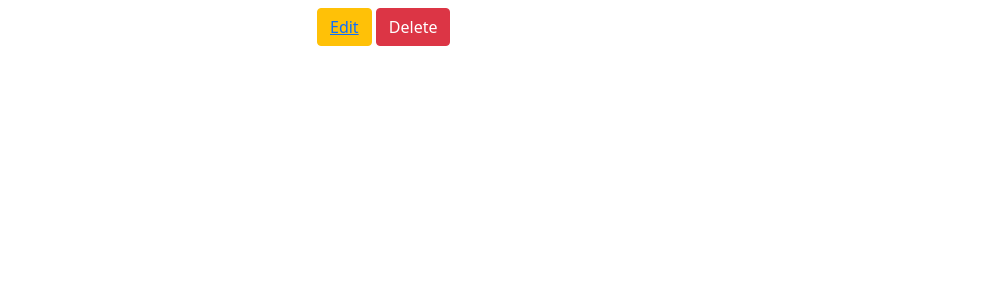
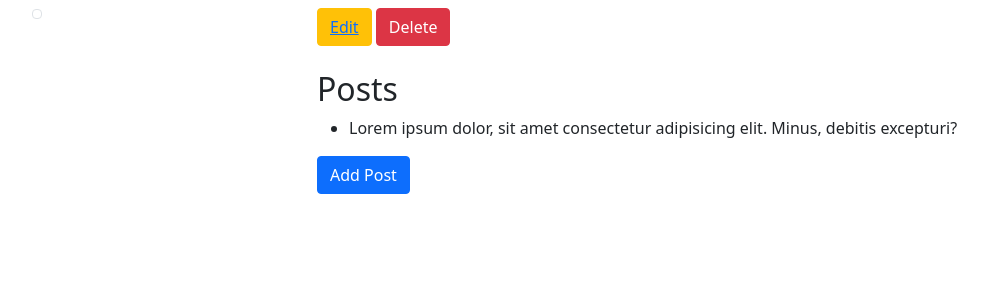
Before and after one commit to jlh040/SQLAlchemy-Blogly-app, a Flask app: page /users/1 in a window 1280 px wide. Shown: the top 300 px of the page, without its empty margins (50-1038 px from the left). Run offline with Flask 2, Linux system fonts and the light colour scheme.

Commit message:
updated the user_detail template to allow a user to add posts

```diff
--- a/templates/user_detail.html
+++ b/templates/user_detail.html
@@ -7,7 +7,7 @@
 {% block content %}
     <div class="row">
         <div class="col-3">
-            <img src="{{ user.image_url }}" class="img-fluid">
+            <img src="{{ user.image_url }}" class="img-fluid img-thumbnail">
         </div>
         <div class="col">
             <div class="row">
@@ -25,6 +25,21 @@
                     </form>
                 </div>
             </div>
+            <div class="row">
+                <div class="col mt-4">
+                    <h2>Posts</h2>
+                    <ul>
+                        <li>Lorem ipsum dolor, sit amet consectetur adipisicing elit. Minus, debitis excepturi?</li>
+                    </ul>
+                </div>
+            </div>
+            <div class="row">
+                <div class="col-2">
+                    <form action="/users/{{ user.id }}/posts/new" method="GET">
+                        <button class="btn btn-primary">Add Post</button>
+                    </form>
+                </div>
+            </div>
         </div>
     </div>
 {% endblock %}
```
